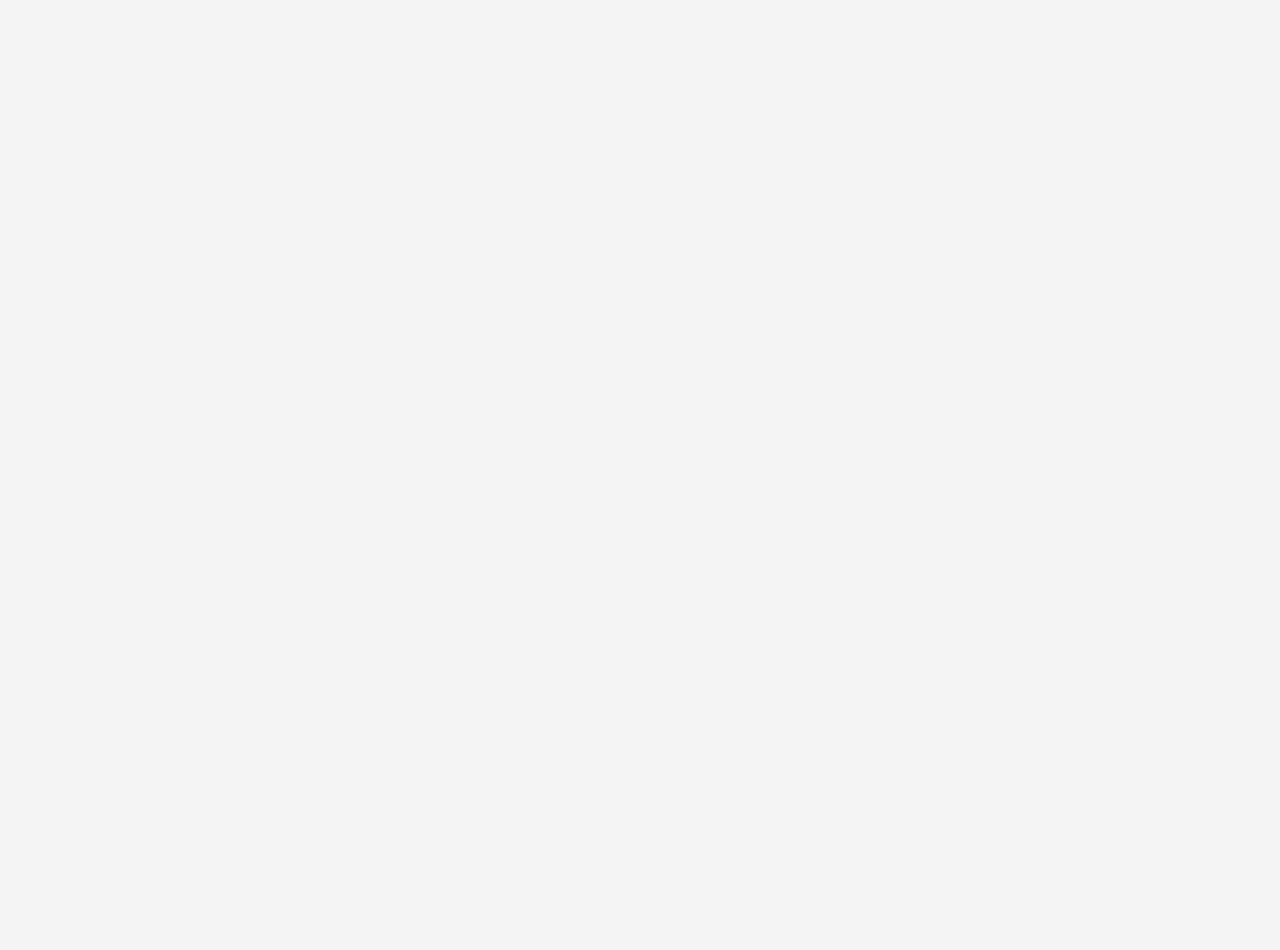
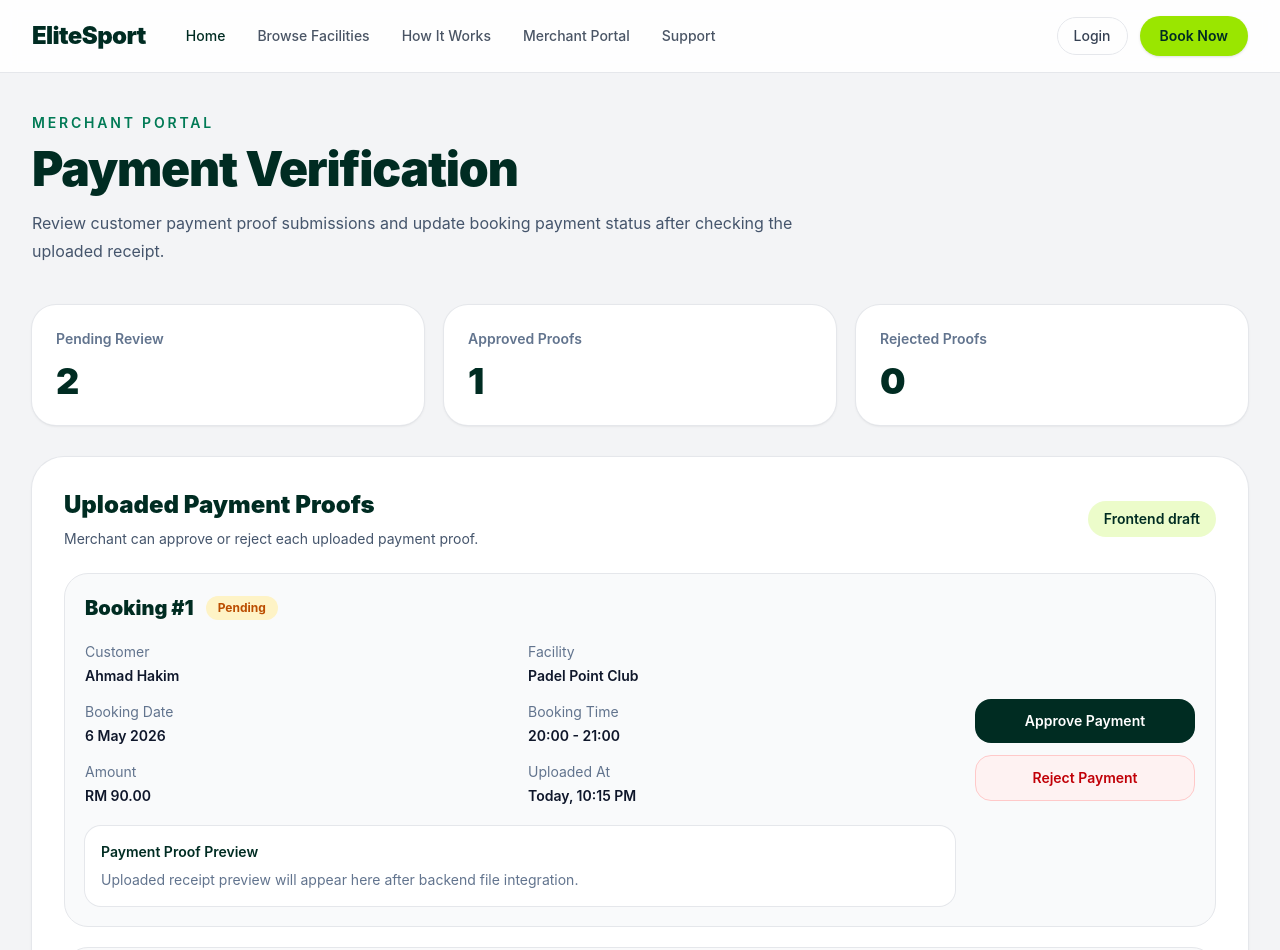
Before and after one commit to 3mdd/sports-booking-platform, a React (Vite) app in the folder client/: page /merchant/payments in a window 1280 px wide. Before the commit this address had no page. Shown: the top 950 px of the page. Before the commit the page ends 800 px from the top, so only its background shows below. Built offline with nearby package versions, Linux system fonts and the light colour scheme.

Commit message:
Add merchant payment verification UI

```diff
--- a/client/src/App.jsx
+++ b/client/src/App.jsx
@@ -6,6 +6,7 @@ import FacilityDetailsPage from "./pages/public/FacilityDetailsPage";
 import BookingConfirmationPage from "./pages/customer/BookingConfirmationPage";
 import ScrollToTop from "./components/layout/ScrollToTop";
 import PaymentProofUploadPage from "./pages/customer/PaymentProofUploadPage";
+import PaymentVerificationPage from "./pages/merchant/PaymentVerificationPage";
 
 function App() {
   return (
@@ -19,6 +20,7 @@ function App() {
         <Route path="/facilities/:id" element={<FacilityDetailsPage />} />
         <Route path="/booking/confirm" element={<BookingConfirmationPage />} />
         <Route path="/payment-proof" element={<PaymentProofUploadPage />} />
+        <Route path="/merchant/payments" element={<PaymentVerificationPage />} />
       </Routes>
     </BrowserRouter>
   );
--- a/client/src/components/layout/Navbar.jsx
+++ b/client/src/components/layout/Navbar.jsx
@@ -22,9 +22,12 @@ function Navbar() {
             <button className="text-sm font-medium text-gray-600 hover:text-lime-600">
               How It Works
             </button>
-            <button className="text-sm font-medium text-gray-600 hover:text-lime-600">
-              Merchant Portal
-            </button>
+            <Link
+  to="/merchant/payments"
+  className="text-sm font-medium text-gray-600 hover:text-lime-600"
+>
+  Merchant Portal
+</Link>
             <button className="text-sm font-medium text-gray-600 hover:text-lime-600">
               Support
             </button>
--- /dev/null
+++ b/client/src/pages/merchant/PaymentVerificationPage.jsx
@@ -0,0 +1,235 @@
+import { useState } from "react";
+import Navbar from "../../components/layout/Navbar";
+import Footer from "../../components/layout/Footer";
+
+const initialPaymentProofs = [
+  {
+    id: 1,
+    bookingId: 1,
+    customerName: "Ahmad Hakim",
+    facilityName: "Padel Point Club",
+    bookingDate: "6 May 2026",
+    bookingTime: "20:00 - 21:00",
+    amount: "RM 90.00",
+    status: "Pending",
+    uploadedAt: "Today, 10:15 PM",
+  },
+  {
+    id: 2,
+    bookingId: 2,
+    customerName: "Sarah Lim",
+    facilityName: "Smash Indoor Court",
+    bookingDate: "7 May 2026",
+    bookingTime: "18:00 - 19:30",
+    amount: "RM 67.50",
+    status: "Pending",
+    uploadedAt: "Today, 9:40 PM",
+  },
+  {
+    id: 3,
+    bookingId: 3,
+    customerName: "Daniel Wong",
+    facilityName: "Grand Football Arena",
+    bookingDate: "8 May 2026",
+    bookingTime: "21:00 - 23:00",
+    amount: "RM 240.00",
+    status: "Approved",
+    uploadedAt: "Yesterday, 8:10 PM",
+  },
+];
+
+function PaymentVerificationPage() {
+  const [paymentProofs, setPaymentProofs] = useState(initialPaymentProofs);
+
+  const updatePaymentStatus = (proofId, newStatus) => {
+    setPaymentProofs((currentProofs) =>
+      currentProofs.map((proof) =>
+        proof.id === proofId ? { ...proof, status: newStatus } : proof
+      )
+    );
+  };
+
+  const pendingCount = paymentProofs.filter(
+    (proof) => proof.status === "Pending"
+  ).length;
+
+  const approvedCount = paymentProofs.filter(
+    (proof) => proof.status === "Approved"
+  ).length;
+
+  const rejectedCount = paymentProofs.filter(
+    (proof) => proof.status === "Rejected"
+  ).length;
+
+  return (
+    <div className="min-h-screen bg-[#f3f4f6] text-slate-900">
+      <Navbar />
+
+      <main className="mx-auto max-w-7xl px-6 py-10 lg:px-8">
+        <section className="mb-10">
+          <p className="text-sm font-semibold uppercase tracking-[0.2em] text-emerald-700">
+            Merchant Portal
+          </p>
+          <h1 className="mt-3 text-4xl font-black tracking-tight text-emerald-950 md:text-5xl">
+            Payment Verification
+          </h1>
+          <p className="mt-4 max-w-3xl text-base leading-7 text-slate-600">
+            Review customer payment proof submissions and update booking payment
+            status after checking the uploaded receipt.
+          </p>
+        </section>
+
+        <section className="mb-8 grid gap-5 md:grid-cols-3">
+          <div className="rounded-[1.5rem] bg-white p-6 shadow-sm ring-1 ring-gray-200">
+            <p className="text-sm font-semibold text-slate-500">
+              Pending Review
+            </p>
+            <p className="mt-3 text-4xl font-black text-emerald-950">
+              {pendingCount}
+            </p>
+          </div>
+
+          <div className="rounded-[1.5rem] bg-white p-6 shadow-sm ring-1 ring-gray-200">
+            <p className="text-sm font-semibold text-slate-500">
+              Approved Proofs
+            </p>
+            <p className="mt-3 text-4xl font-black text-emerald-950">
+              {approvedCount}
+            </p>
+          </div>
+
+          <div className="rounded-[1.5rem] bg-white p-6 shadow-sm ring-1 ring-gray-200">
+            <p className="text-sm font-semibold text-slate-500">
+              Rejected Proofs
+            </p>
+            <p className="mt-3 text-4xl font-black text-emerald-950">
+              {rejectedCount}
+            </p>
+          </div>
+        </section>
+
+        <section className="rounded-[2rem] bg-white p-6 shadow-sm ring-1 ring-gray-200 md:p-8">
+          <div className="mb-6 flex flex-col justify-between gap-4 md:flex-row md:items-center">
+            <div>
+              <h2 className="text-2xl font-black text-emerald-950">
+                Uploaded Payment Proofs
+              </h2>
+              <p className="mt-2 text-sm text-slate-600">
+                Merchant can approve or reject each uploaded payment proof.
+              </p>
+            </div>
+
+            <span className="rounded-full bg-lime-100 px-4 py-2 text-sm font-semibold text-emerald-950">
+              Frontend draft
+            </span>
+          </div>
+
+          <div className="space-y-5">
+            {paymentProofs.map((proof) => (
+              <article
+                key={proof.id}
+                className="grid gap-5 rounded-[1.5rem] border border-gray-200 bg-gray-50 p-5 lg:grid-cols-[1fr_220px]"
+              >
+                <div>
+                  <div className="flex flex-wrap items-center gap-3">
+                    <h3 className="text-xl font-black text-emerald-950">
+                      Booking #{proof.bookingId}
+                    </h3>
+
+                    <span
+                      className={`rounded-full px-3 py-1 text-xs font-bold ${
+                        proof.status === "Approved"
+                          ? "bg-lime-100 text-emerald-950"
+                          : proof.status === "Rejected"
+                          ? "bg-red-100 text-red-700"
+                          : "bg-amber-100 text-amber-700"
+                      }`}
+                    >
+                      {proof.status}
+                    </span>
+                  </div>
+
+                  <div className="mt-5 grid gap-4 text-sm md:grid-cols-2">
+                    <div>
+                      <p className="text-slate-500">Customer</p>
+                      <p className="mt-1 font-semibold text-slate-900">
+                        {proof.customerName}
+                      </p>
+                    </div>
+
+                    <div>
+                      <p className="text-slate-500">Facility</p>
+                      <p className="mt-1 font-semibold text-slate-900">
+                        {proof.facilityName}
+                      </p>
+                    </div>
+
+                    <div>
+                      <p className="text-slate-500">Booking Date</p>
+                      <p className="mt-1 font-semibold text-slate-900">
+                        {proof.bookingDate}
+                      </p>
+                    </div>
+
+                    <div>
+                      <p className="text-slate-500">Booking Time</p>
+                      <p className="mt-1 font-semibold text-slate-900">
+                        {proof.bookingTime}
+                      </p>
+                    </div>
+
+                    <div>
+                      <p className="text-slate-500">Amount</p>
+                      <p className="mt-1 font-semibold text-slate-900">
+                        {proof.amount}
+                      </p>
+                    </div>
+
+                    <div>
+                      <p className="text-slate-500">Uploaded At</p>
+                      <p className="mt-1 font-semibold text-slate-900">
+                        {proof.uploadedAt}
+                      </p>
+                    </div>
+                  </div>
+
+                  <div className="mt-5 rounded-2xl bg-white p-4 text-sm ring-1 ring-gray-200">
+                    <p className="font-semibold text-emerald-950">
+                      Payment Proof Preview
+                    </p>
+                    <p className="mt-2 text-slate-500">
+                      Uploaded receipt preview will appear here after backend
+                      file integration.
+                    </p>
+                  </div>
+                </div>
+
+                <div className="flex flex-col justify-center gap-3">
+                  <button
+                    type="button"
+                    onClick={() => updatePaymentStatus(proof.id, "Approved")}
+                    className="rounded-2xl bg-emerald-950 px-5 py-3 text-sm font-semibold text-white transition hover:bg-emerald-900"
+                  >
+                    Approve Payment
+                  </button>
+
+                  <button
+                    type="button"
+                    onClick={() => updatePaymentStatus(proof.id, "Rejected")}
+                    className="rounded-2xl border border-red-200 bg-red-50 px-5 py-3 text-sm font-semibold text-red-700 transition hover:bg-red-100"
+                  >
+                    Reject Payment
+                  </button>
+                </div>
+              </article>
+            ))}
+          </div>
+        </section>
+      </main>
+
+      <Footer />
+    </div>
+  );
+}
+
+export default PaymentVerificationPage;
```
